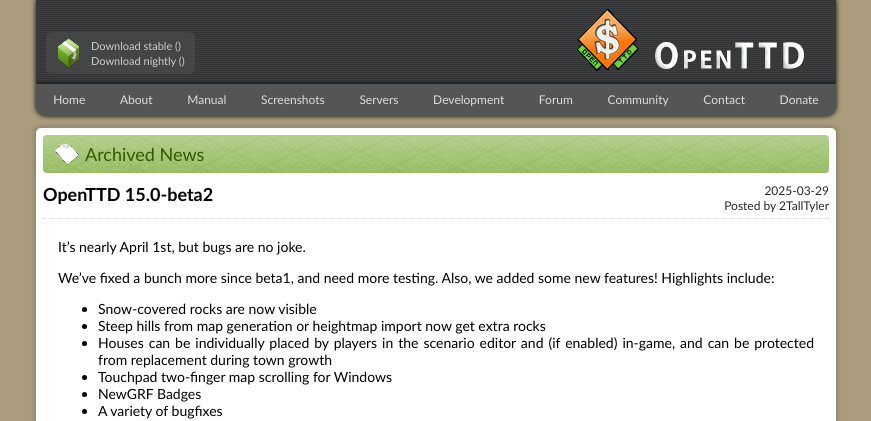
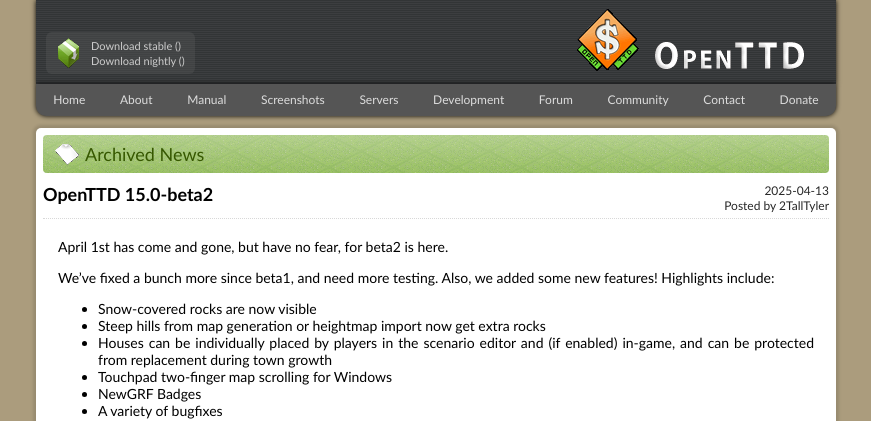
Before and after one commit to OpenTTD/website, a Jekyll site: the page built from _posts/2025-04-13-openttd-15-0-beta2.md, in a window 1280 px wide. Shown: the top 421 px of the page, without its empty margins (204-1075 px from the left). Built offline with Jekyll 4.4.1, drawn with Linux system fonts in a browser that asks for light colours.

Commit message:
Change: Redate post

```diff
--- a/_posts/2025-03-29-openttd-15-0-beta2.md
+++ b/_posts/2025-04-13-openttd-15-0-beta2.md
@@ -3,7 +3,7 @@
 author: 2TallTyler
 ---
 
-It's nearly April 1st, but bugs are no joke.
+April 1st has come and gone, but have no fear, for beta2 is here.
 
 We've fixed a bunch more since beta1, and need more testing. Also, we added some new features! Highlights include:
 * Snow-covered rocks are now visible
```
